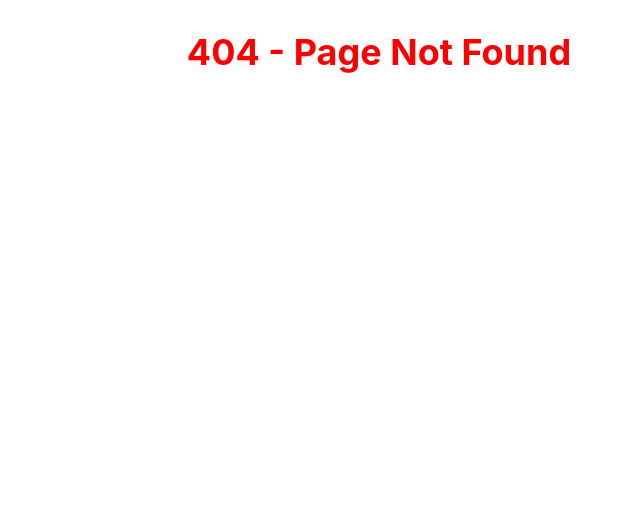
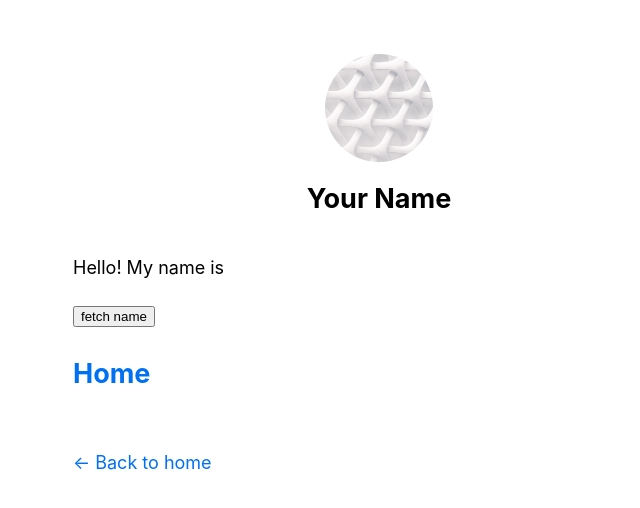
Before and after one commit to nikita2090/nextjs-blog, a Next.js app: page /hybrid in a window 1280 px wide. Before the commit this address had no page. Shown: the top 508 px of the page, without its empty margins (261-901 px from the left). Built offline with nearby package versions, Linux system fonts and the light colour scheme.

Commit message:
Hybrid rendering example has added

```diff
--- /dev/null
+++ b/pages/hybrid.tsx
@@ -0,0 +1,60 @@
+import Head from 'next/head';
+import Link from 'next/link';
+import Layout from '../components/layout';
+import { useState } from 'react';
+
+// Hybrid (static page with fetching data and client-side rendering)
+
+export interface IRes {
+    name: {
+        first: string;
+        last: string;
+        title: string;
+    };
+}
+
+export interface IResponce {
+    info?: {
+        seed: string;
+        results: number;
+        page: number;
+        version: string;
+    };
+    results: IRes[];
+}
+
+const Hybrid: React.FC = () => {
+    const [name, setName] = useState('');
+    const [loading, setLoading] = useState(false);
+
+    const handleBtnClick = async () => {
+        let name;
+        try {
+            setLoading(true);
+            const res = await fetch('https://randomuser.me/api/?inc=name');
+            const data = (await res.json()) as IResponce;
+            name = data.results[0].name.first;
+            setName(name);
+            setLoading(false);
+        } catch (err) {
+            alert(err);
+        }
+    };
+
+    return (
+        <Layout>
+            <Head>
+                <title>First Post</title>
+            </Head>
+            <p>{loading ? 'Loading...' : `Hello! My name is ${name}`}</p>
+            <button onClick={handleBtnClick}>fetch name</button>
+            <h2>
+                <Link href="/">
+                    <a>Home</a>
+                </Link>
+            </h2>
+        </Layout>
+    );
+};
+
+export default Hybrid;
--- a/pages/index.tsx
+++ b/pages/index.tsx
@@ -43,6 +43,11 @@ const Home: React.FC<Props> = ({ allPostsData }) => (
             <Link href="/ssr">
                 <a>SSR</a>
             </Link>
+            <br />
+
+            <Link href="/hybrid">
+                <a>Hybrid</a>
+            </Link>
         </section>
         <section className={`${utilStyles.headingMd} ${utilStyles.padding1px}`}>
             <h2 className={utilStyles.headingLg}>Blog</h2>
--- a/pages/posts/redirect.tsx
+++ b/pages/posts/redirect.tsx
@@ -4,8 +4,10 @@ import Layout from '../../components/layout';
 
 import { GetStaticProps } from 'next';
 
+// Static generation with redirect if no data
+
 export const getStaticProps: GetStaticProps = async () => {
-    const data = true;
+    const data = false;
 
     if (!data) {
         return {
```
